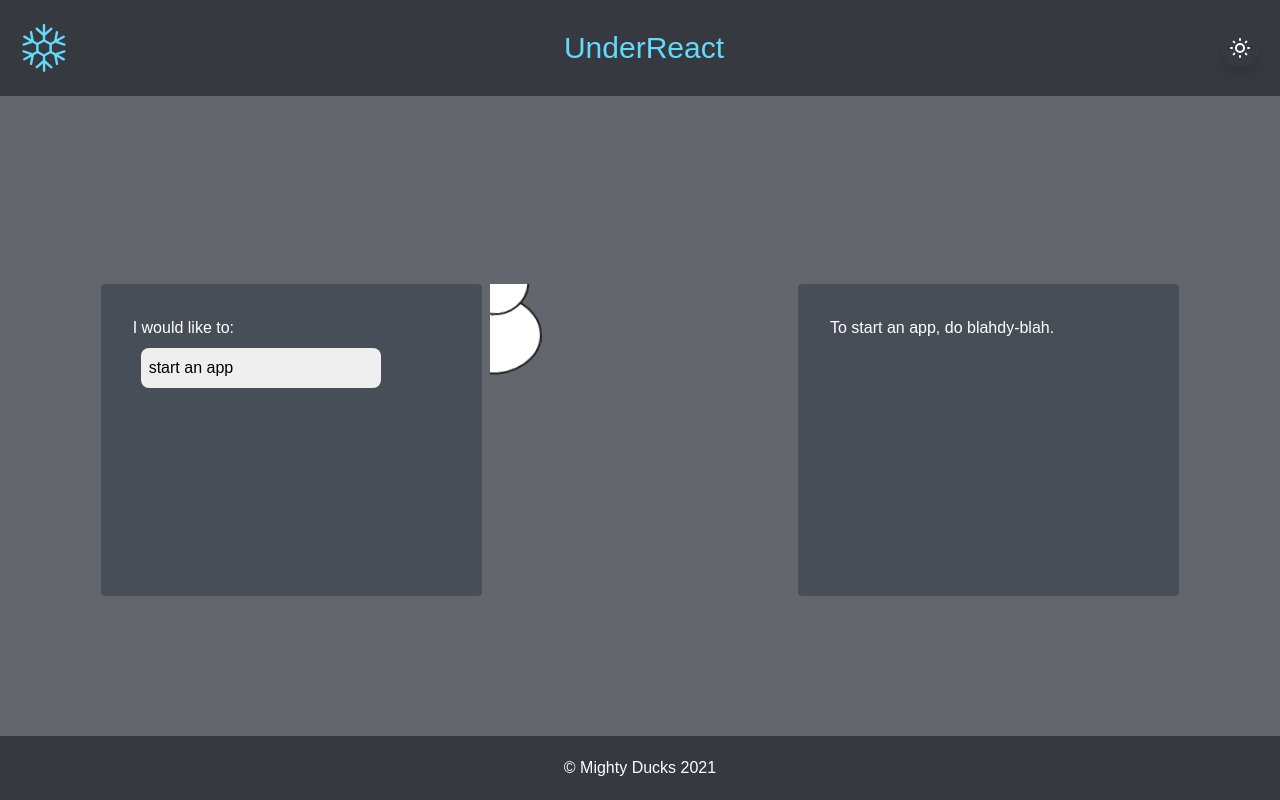
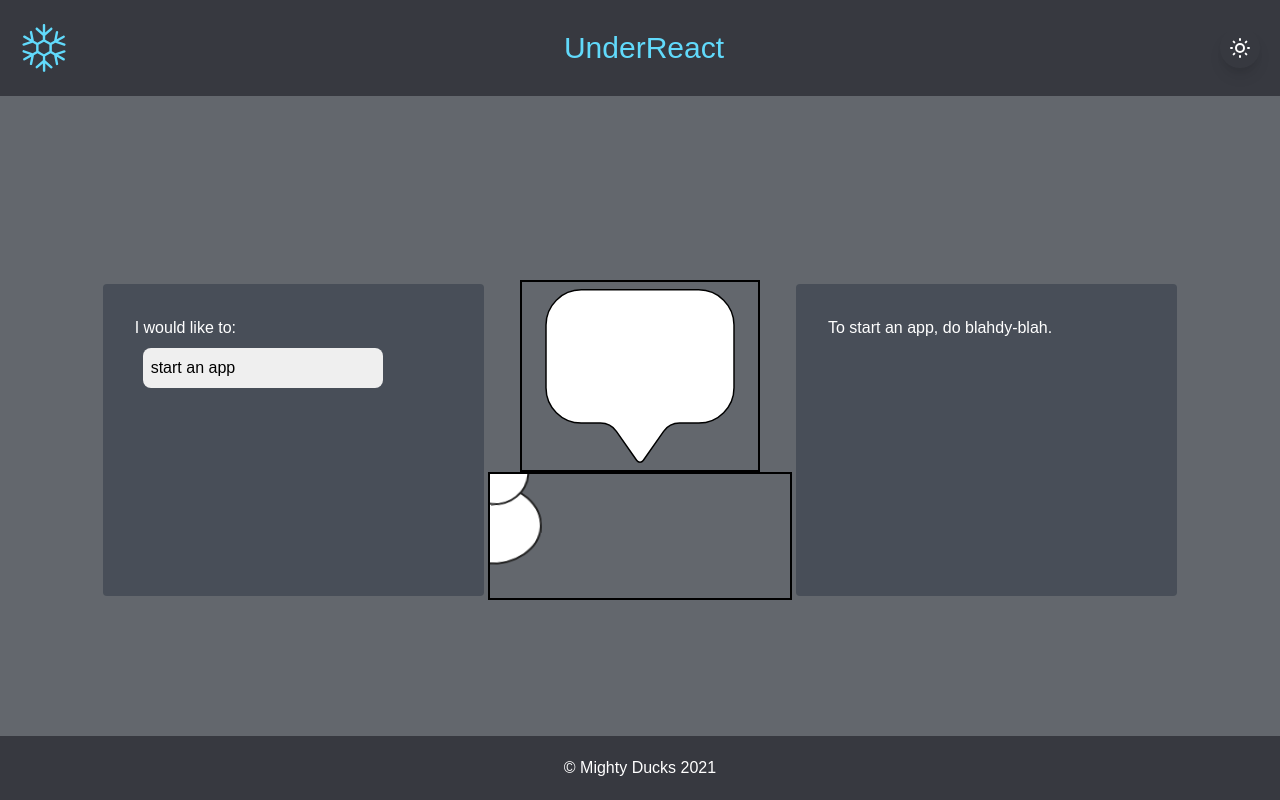
Before and after one commit to Holberton-Webstack-Portfolio-Project/UnderReact, a React (Create React App) app: page / in a window 1280 px wide. Built offline with nearby package versions, Linux system fonts and the light colour scheme.

Commit message:
[DEV] Add speech bubble prototype

```diff
--- a/src/components/Melty.js
+++ b/src/components/Melty.js
@@ -1,11 +1,15 @@
 import React from 'react';
+import MeltySpeech from './MeltySpeech';
 import { ReactComponent as MeltyIcon } from '../assets/melty.svg';
 import './Melty.css';
 
 export default function Melty (props) {
     return (
-        <div class="p-1 mb-4 w-auto lg:mb-0 flex items-center h-32 w-32">
-          <MeltyIcon />
+        <div className="mb-4 w-auto lg:mb-0 flex flex-col items-center h-128 w-96">
+          <MeltySpeech />
+          <div className="border-black border-2 h-32">
+            <MeltyIcon />
+          </div>
         </div>
     )
 }
--- /dev/null
+++ b/src/components/MeltySpeech.js
@@ -0,0 +1,12 @@
+import React from 'react';
+import { ReactComponent as MeltyBubble } from '../assets/melty_speech.svg';
+import './Melty.css';
+
+export default function MeltySpeech (props) {
+    return (
+        <div className="border-black border-2 flex items-center h-48 w-60">
+          <MeltyBubble />
+          <p></p>
+        </div>
+    )
+}
```
Also changed, not shown: src/assets/melty_speech.svg (added).
